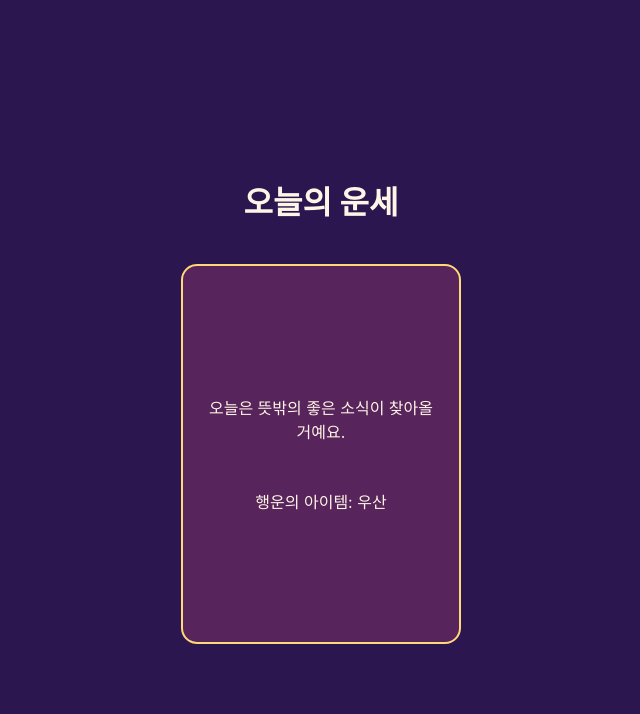
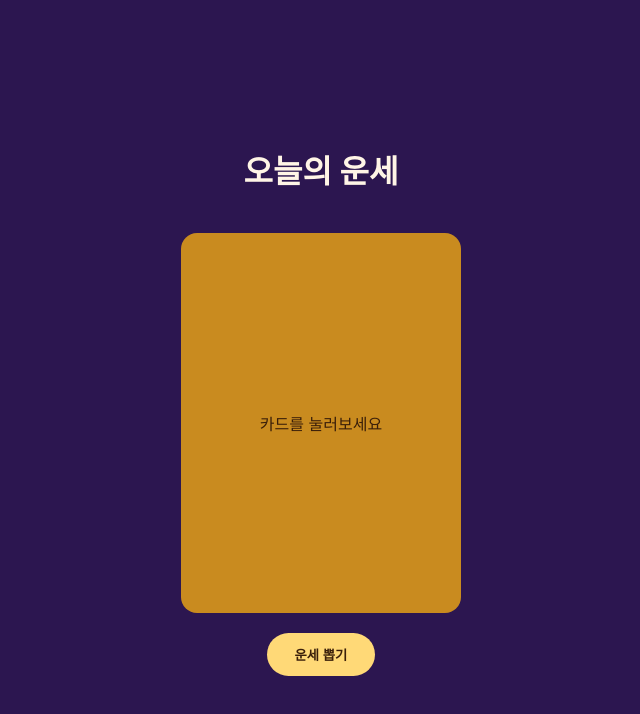
Before and after one commit to dyddyd002/Today-s-fortune, a Next.js app: page / in a window 1280 px wide. Shown: the top 714 px of the page, without its empty margins (319-959 px from the left). Built offline with nearby package versions, Linux system fonts and the light colour scheme.

Commit message:
카드 뒤집기 애니메이션 추가: 버튼 클릭 시 랜덤 운세 + 행운의 아이템 표시

```diff
--- /dev/null
+++ b/app/FortuneCard.tsx
@@ -0,0 +1,31 @@
+"use client";
+
+import { useState } from "react";
+import { fortunes, luckyItems, pickRandom } from "./fortunes";
+
+export default function FortuneCard() {
+  const [flipped, setFlipped] = useState(false);
+  const [fortune, setFortune] = useState("...");
+  const [item, setItem] = useState("...");
+
+  function draw() {
+    setFortune(pickRandom(fortunes));
+    setItem(pickRandom(luckyItems));
+    setFlipped(true);
+  }
+
+  return (
+    <>
+      <div className="scene" onClick={draw}>
+        <div className={`card${flipped ? " flipped" : ""}`}>
+          <div className="face front">카드를 눌러보세요</div>
+          <div className="face back">
+            <p>{fortune}</p>
+            <p>행운의 아이템: {item}</p>
+          </div>
+        </div>
+      </div>
+      <button onClick={draw}>운세 뽑기</button>
+    </>
+  );
+}
--- /dev/null
+++ b/app/fortunes.ts
@@ -0,0 +1,19 @@
+export const fortunes: string[] = [
+  "오늘은 뜻밖의 좋은 소식이 찾아올 거예요.",
+  "작은 용기가 큰 변화를 만드는 하루입니다.",
+  "그동안의 노력이 서서히 결실을 맺기 시작합니다.",
+  "새로운 인연이 다가올 수 있으니 주변을 잘 살펴보세요.",
+  "재물운이 상승하는 시기, 충동적인 소비는 조심하세요.",
+];
+
+export const luckyItems: string[] = [
+  "우산",
+  "손목시계",
+  "노란색 머그컵",
+  "책 한 권",
+  "동전 지갑",
+];
+
+export function pickRandom<T>(arr: T[]): T {
+  return arr[Math.floor(Math.random() * arr.length)];
+}
--- a/app/globals.css
+++ b/app/globals.css
@@ -20,12 +20,30 @@ main {
   gap: 20px;
 }
 
-.card {
+.scene {
   width: 280px;
   height: 380px;
+  perspective: 1200px;
+  cursor: pointer;
+}
+
+.card {
+  position: relative;
+  width: 100%;
+  height: 100%;
+  transform-style: preserve-3d;
+  transition: transform 0.8s cubic-bezier(0.4, 0.2, 0.2, 1);
+}
+
+.card.flipped {
+  transform: rotateY(180deg);
+}
+
+.face {
+  position: absolute;
+  inset: 0;
+  backface-visibility: hidden;
   border-radius: 16px;
-  background: #58245c;
-  border: 2px solid #ffd977;
   display: flex;
   flex-direction: column;
   align-items: center;
@@ -34,3 +52,24 @@ main {
   padding: 24px;
   text-align: center;
 }
+
+.face.front {
+  background: #c98b1f;
+  color: #3a1f0a;
+}
+
+.face.back {
+  background: #58245c;
+  border: 2px solid #ffd977;
+  transform: rotateY(180deg);
+}
+
+button {
+  padding: 12px 28px;
+  border-radius: 999px;
+  border: none;
+  background: #ffd977;
+  color: #3a1f0a;
+  font-weight: 700;
+  cursor: pointer;
+}
--- a/app/page.tsx
+++ b/app/page.tsx
@@ -1,14 +1,10 @@
+import FortuneCard from "./FortuneCard";
+
 export default function Home() {
-  const fortune = "오늘은 뜻밖의 좋은 소식이 찾아올 거예요.";
-  const item = "우산";
-
   return (
     <main>
       <h1>오늘의 운세</h1>
-      <div className="card">
-        <p>{fortune}</p>
-        <p>행운의 아이템: {item}</p>
-      </div>
+      <FortuneCard />
     </main>
   );
 }
```
